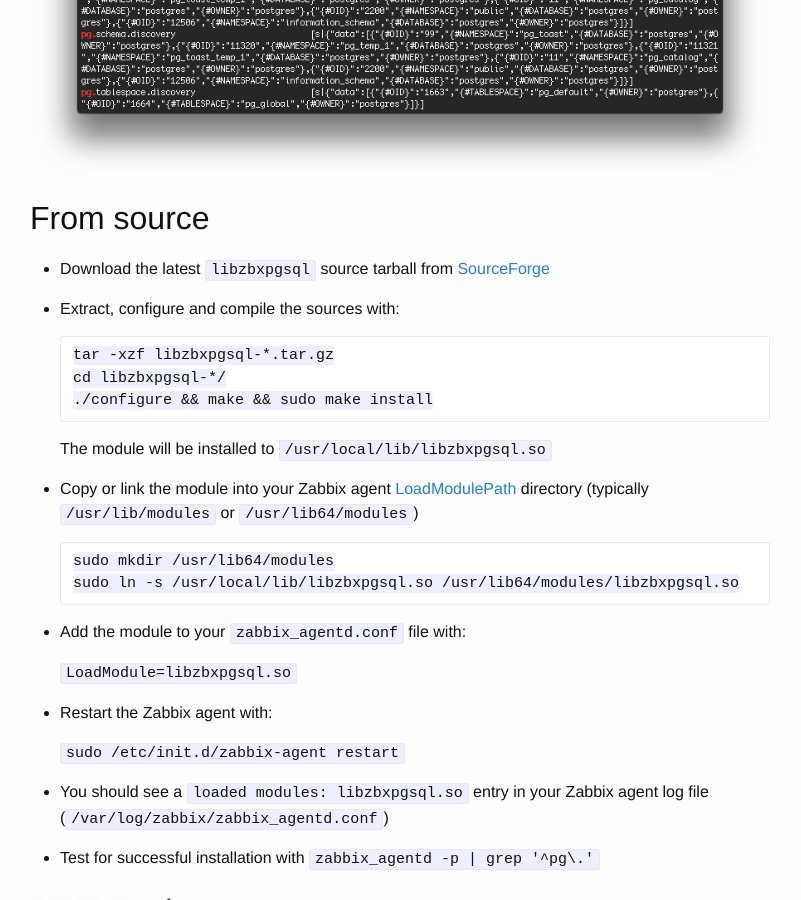
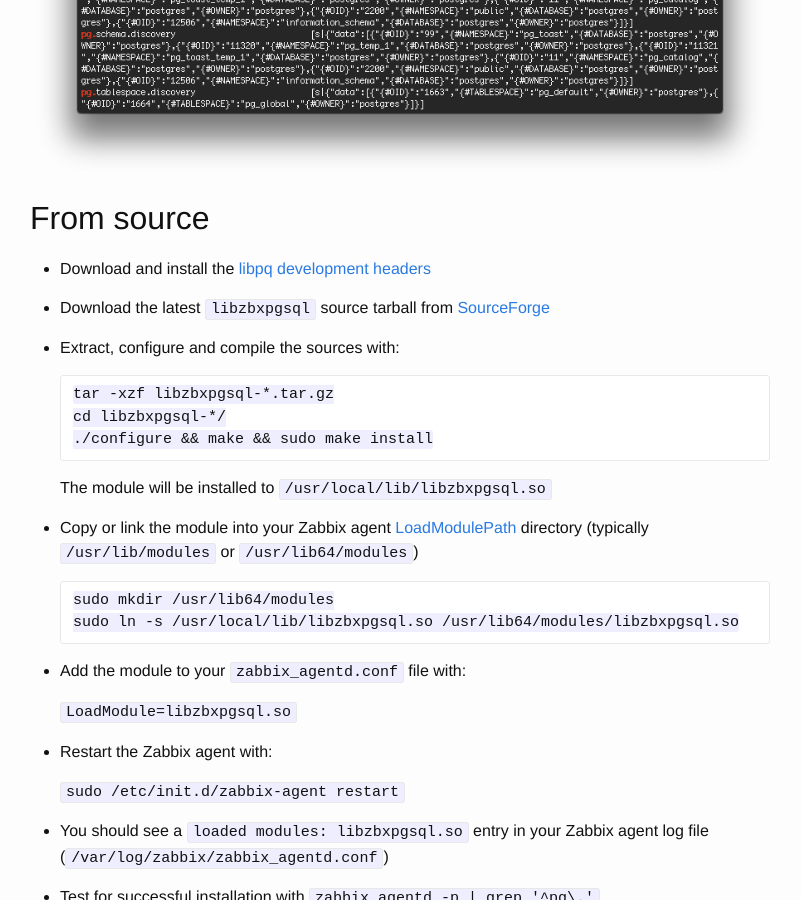
Before and after one commit to zabbix-tools/libzbxpgsql, a Jekyll site: the page built from _docs/installation.md, in a window 1280 px wide and 900 px high, scrolled down 786 px. Shown: the whole window, without its empty margins (240-1041 px from the left). Built offline with Jekyll 4.4.1, drawn with Linux system fonts in a browser that asks for light colours.

Commit message:
Added libpq requirement to installation docs

```diff
--- a/_docs/installation.md
+++ b/_docs/installation.md
@@ -26,6 +26,8 @@ The following installation methods are available:
 ![Agent tests screenshot]({{ site.baseurl }}/assets/agenttests.png)
 
 ## From source
+
+* Download and install the [libpq development headers](http://www.postgresql.org/download/)
 
 * Download the latest `libzbxpgsql` source tarball from [SourceForge](https://sourceforge.net/projects/libzbxpgsl/files/sources/)
 
```
